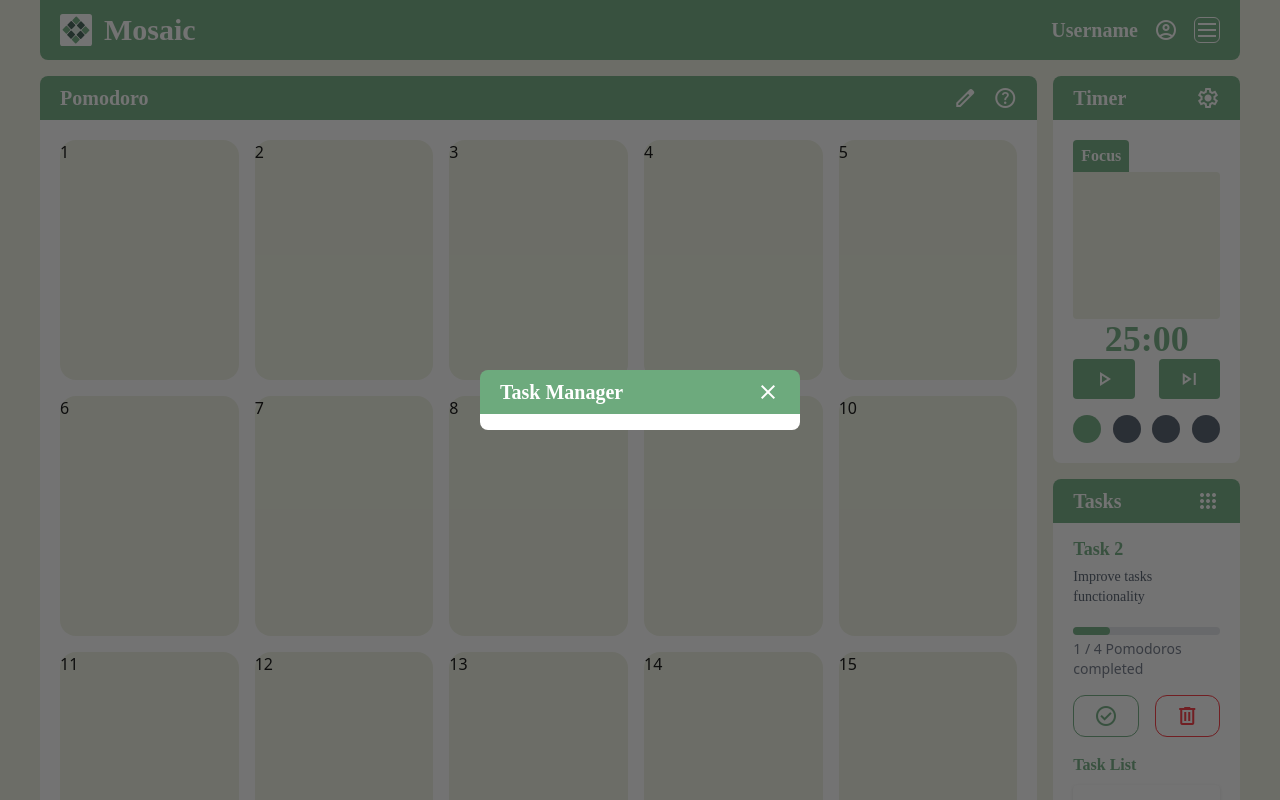
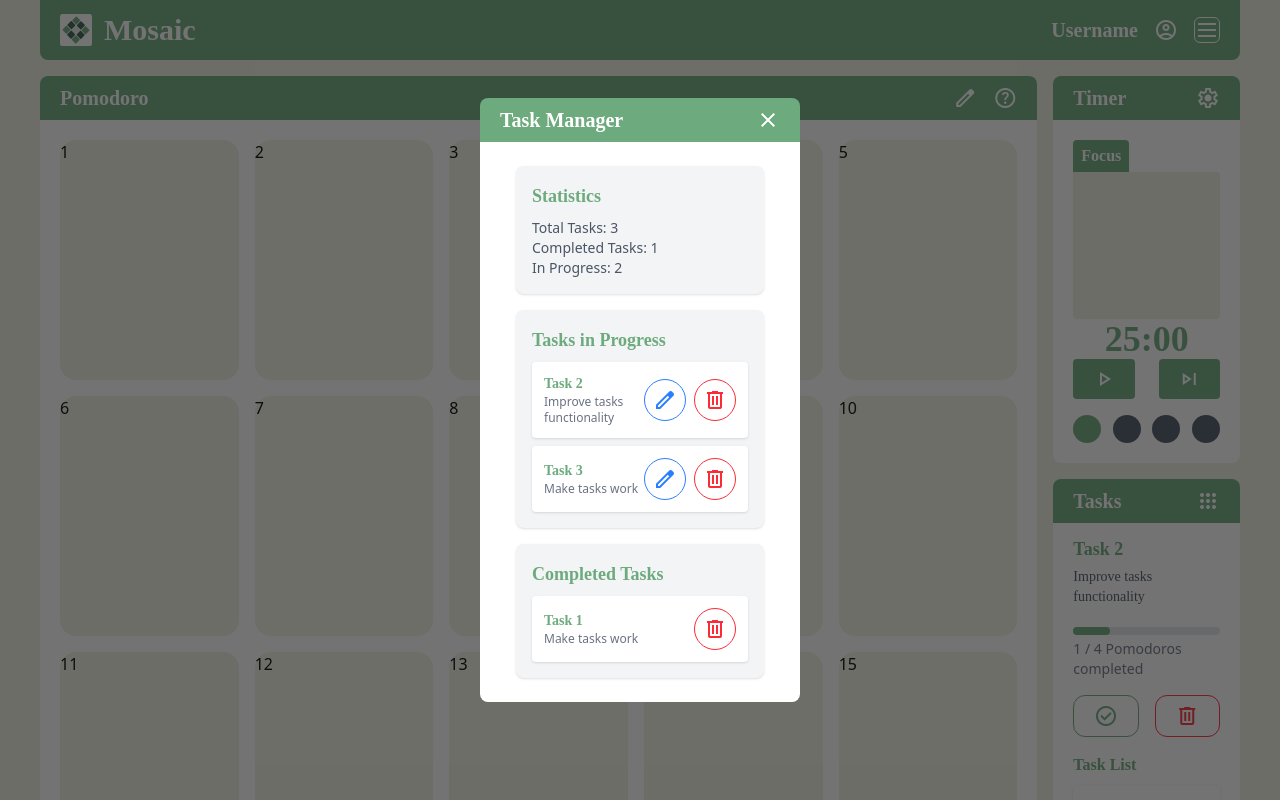
Before and after one commit to Gabriel-S-Paiva/mosaic, a Vue app: page / in a window 1280 px wide. Both pictures are taken after a click on the button "apps". Shown: the top 800 px of the page. Built offline with nearby package versions, Linux system fonts and the light colour scheme.

Commit message:
Add edit task functionality and enhance task management UI; implement edit modal and update task handling in Tasks component.

```diff
--- a/src/components/Tasks.vue
+++ b/src/components/Tasks.vue
@@ -16,6 +16,7 @@ interface Task {
 // Declaration of variables w/placholder data
 const settingsModal = ref(false)
 const addTaskModal = ref(false)
+const editTaskModal = ref(false)
 const currentTask = ref<Task>({
   id: 0,
   title:'No Task Found',
@@ -50,7 +51,14 @@ const tasks = ref([
     estimatedTime:6
   }
 ] as Task[])
-
+const taskToEdit = ref<Task >({
+  id: -1,
+  title:'',
+  description:'',
+  finished:false,
+  time:0,
+  estimatedTime:1
+});
 
 // Declaration of functions
 const openSettings = () => {
@@ -58,6 +66,10 @@ const openSettings = () => {
 }
 const openAddTask = () => {
   addTaskModal.value = true;
+}
+const openEditTask = (task: Task) => {
+  taskToEdit.value = {...task}
+  editTaskModal.value = true;
 }
 const selectTask = (task: Task) => {
   currentTask.value = task;
@@ -123,11 +135,12 @@ const deleteTask = (task: Task) => {
   }
   getNextTask();
 }
-const editTask = (task:Task, newTask:Task) => {
-  const index = tasks.value.findIndex(t => t.id == task.id)
+const editTask = (updatedTask:Task) => {
+  const index = tasks.value.findIndex(t => t.id == updatedTask.id)
   if(index!==-1){
-    tasks.value.splice(index,1, newTask)
+    tasks.value.splice(index,1, updatedTask)
   }
+  editTaskModal.value = false;
 }
 const pomodoroCompleted = () => {
   currentTask.value.time++;
@@ -210,25 +223,80 @@ onMounted(() => {
               {{ task.description }}
             </p>
           </div>
-
-          <!-- Action Buttons -->
-          <div class="flex gap-2">
-            <!-- Edit Button -->
-            <button
-              class="p-2 border rounded-full border-blue-500 flex items-center justify-center"
-              @click="editTask(task, newTask)"
-              aria-label="Edit Task"
-            >
-              <span class="material-symbols-outlined text-blue-500 hover:text-blue-600 text-lg">edit</span>
-            </button>
-          </div>
         </li>
       </ul>
     </div>
     <button class="w-full h-10 mb-2 rounded bg-primary text-white text-base font-bold font-['Switzer']" @click="openAddTask">+Add Task</button>
   </div>
   <Modal v-if="settingsModal" :title="'Task Manager'" @close="settingsModal = false">
+    <div class="flex flex-col gap-4 p-4">
+    <!-- Statistics Section -->
+    <div class="bg-gray-100 p-4 rounded-lg shadow">
+      <h3 class="text-lg font-bold font-['Switzer'] text-primary mb-2">Statistics</h3>
+      <p class="text-sm text-gray-600">Total Tasks: {{ tasks.length }}</p>
+      <p class="text-sm text-gray-600">Completed Tasks: {{ tasks.filter(task => task.finished).length }}</p>
+      <p class="text-sm text-gray-600">In Progress: {{ tasks.filter(task => !task.finished).length }}</p>
+    </div>
 
+    <!-- Tasks in Progress Section -->
+    <div class="bg-gray-100 p-4 rounded-lg shadow">
+      <h3 class="text-lg font-bold font-['Switzer'] text-primary mb-2">Tasks in Progress</h3>
+      <ul class="space-y-2">
+        <li
+          v-for="(task, index) in tasks.filter(task => !task.finished)"
+          :key="index"
+          class="p-3 bg-white rounded shadow flex justify-between items-center"
+        >
+          <div>
+            <h5 class="text-sm font-bold font-['Switzer'] text-primary">{{ task.title }}</h5>
+            <p class="text-xs text-gray-500">{{ task.description }}</p>
+          </div>
+          <div class="flex gap-2">
+            <button
+              class="p-2 border rounded-full border-blue-500 flex items-center justify-center"
+              @click="openEditTask(task)"
+              aria-label="Edit Task"
+            >
+              <span class="material-symbols-outlined text-blue-500 hover:text-blue-600 text-lg">edit</span>
+            </button>
+            <button
+              class="p-2 border rounded-full border-red-500 flex items-center justify-center"
+              @click="deleteTask(task)"
+              aria-label="Delete Task"
+            >
+              <span class="material-symbols-outlined text-red-500 hover:text-red-600 text-lg">delete</span>
+            </button>
+          </div>
+        </li>
+      </ul>
+    </div>
+
+    <!-- Completed Tasks Section -->
+    <div class="bg-gray-100 p-4 rounded-lg shadow">
+      <h3 class="text-lg font-bold font-['Switzer'] text-primary mb-2">Completed Tasks</h3>
+      <ul class="space-y-2">
+        <li
+          v-for="(task, index) in tasks.filter(task => task.finished)"
+          :key="index"
+          class="p-3 bg-white rounded shadow flex justify-between items-center"
+        >
+          <div>
+            <h5 class="text-sm font-bold font-['Switzer'] text-primary">{{ task.title }}</h5>
+            <p class="text-xs text-gray-500">{{ task.description }}</p>
+          </div>
+          <div class="flex gap-2">
+            <button
+              class="p-2 border rounded-full border-red-500 flex items-center justify-center"
+              @click="deleteTask(task)"
+              aria-label="Delete Task"
+            >
+              <span class="material-symbols-outlined text-red-500 hover:text-red-600 text-lg">delete</span>
+            </button>
+          </div>
+        </li>
+      </ul>
+    </div>
+  </div>
   </Modal>
   <Modal v-if="addTaskModal" :title="'Task'" @close="addTaskModal = false">
         <form class="flex flex-col gap-4 p-4">
@@ -280,4 +348,61 @@ onMounted(() => {
       </div>
     </form>
   </Modal>
+  <Modal v-if="editTaskModal" :title="'Edit Task'" @close="editTaskModal = false">
+      <form class="flex flex-col gap-4 p-4">
+        <!-- Title Input -->
+        <div class="flex flex-col gap-1">
+          <label for="edit-title" class="text-sm font-bold text-primary font-['Switzer']">Title:</label>
+          <input
+            id="edit-title"
+            type="text"
+            v-model="taskToEdit.title"
+            class="w-full p-2 border border-gray-300 rounded focus:outline-none focus:ring-2 focus:ring-primary"
+            placeholder="Enter task title"
+          />
+        </div>
+
+        <!-- Description Input -->
+        <div class="flex flex-col gap-1">
+          <label for="edit-description" class="text-sm font-bold text-primary font-['Switzer']">Description:</label>
+          <input
+            id="edit-description"
+            type="text"
+            v-model="taskToEdit.description"
+            class="w-full p-2 border border-gray-300 rounded focus:outline-none focus:ring-2 focus:ring-primary"
+            placeholder="Enter task description"
+          />
+        </div>
+
+        <!-- Estimated Time Input -->
+        <div class="flex flex-col gap-1">
+          <label for="edit-time" class="text-sm font-bold text-primary font-['Switzer']">Expected duration (Pomodoros):</label>
+          <input
+            id="edit-time"
+            type="number"
+            v-model="taskToEdit.estimatedTime"
+            class="w-full p-2 border border-gray-300 rounded focus:outline-none focus:ring-2 focus:ring-primary"
+            placeholder="Enter estimated time"
+          />
+        </div>
+
+        <!-- Modal Buttons -->
+        <div class="flex justify-end gap-4">
+          <button
+            type="button"
+            class="px-4 py-2 text-sm font-bold text-white bg-gray-400 rounded hover:bg-gray-500"
+            @click="editTaskModal = false"
+          >
+            Cancel
+          </button>
+          <button
+            type="button"
+            class="px-4 py-2 text-sm font-bold text-white bg-primary rounded"
+            @click="editTask(taskToEdit)"
+          >
+            Save Changes
+          </button>
+        </div>
+      </form>
+  </Modal>
 </template>
```
